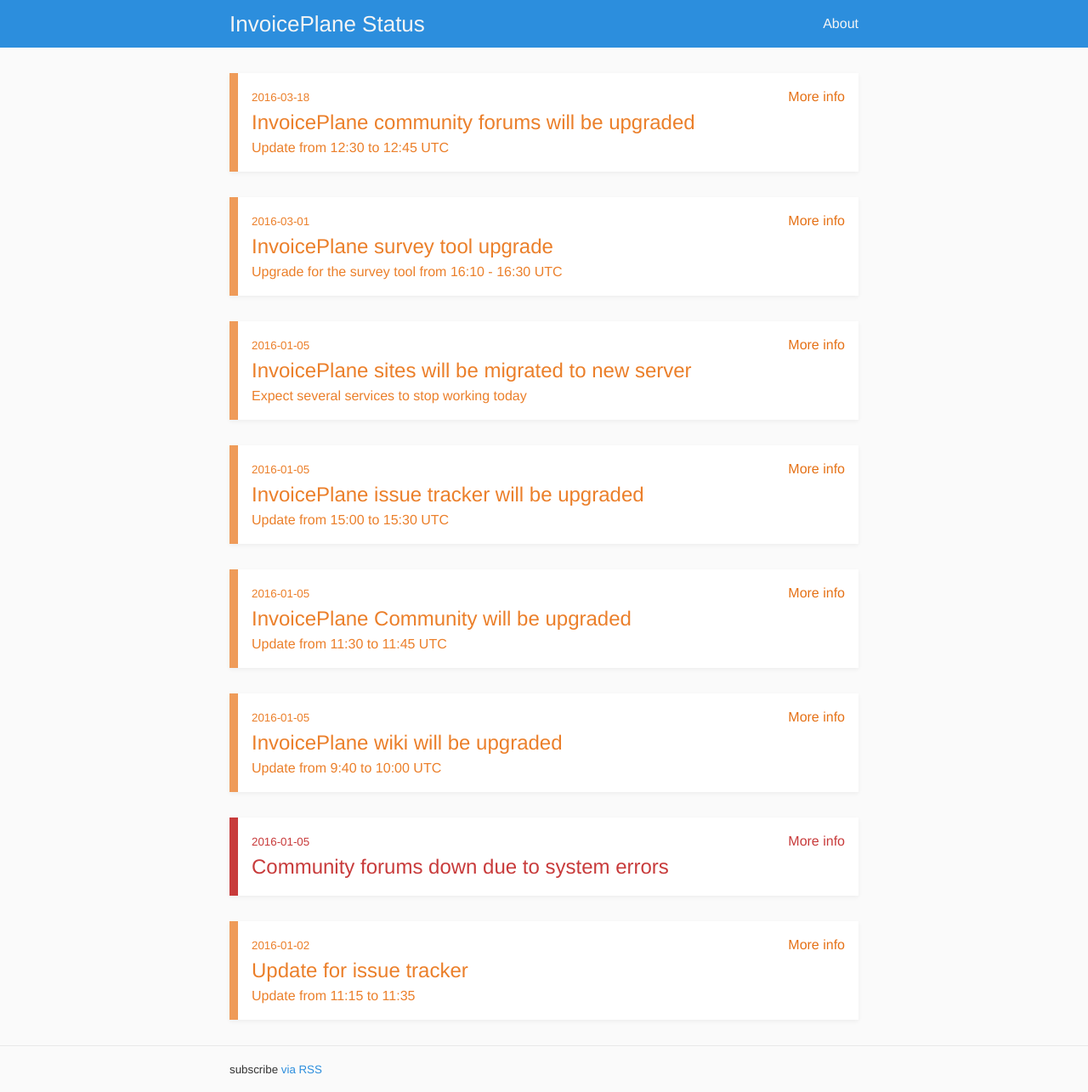
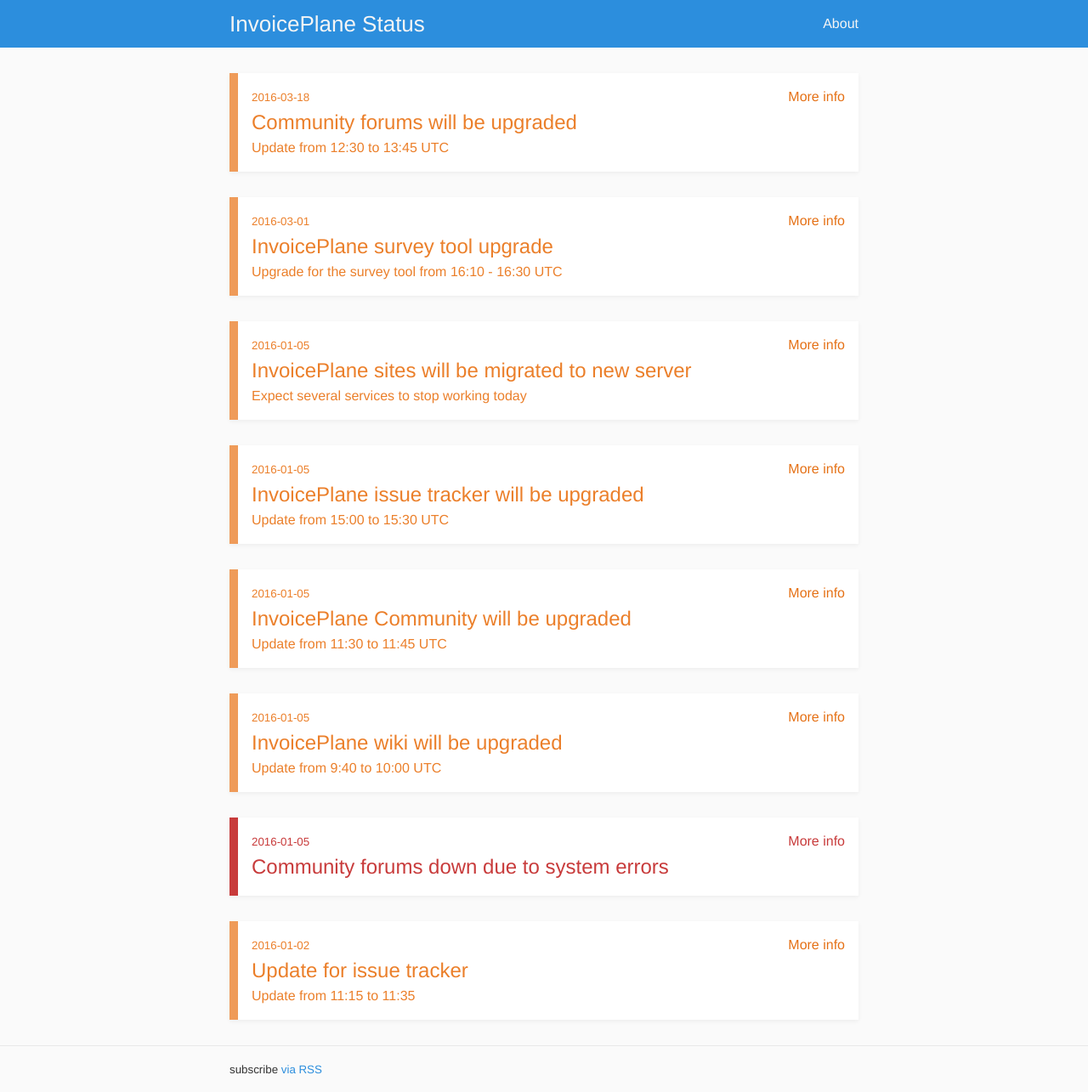
Before and after one commit to InvoicePlane/Status, a Jekyll site: the page built from index.html, in a window 1280 px wide. Shown: the whole page at 85% size. Built offline with Jekyll 4.4.1, drawn with Linux system fonts in a browser that asks for light colours.

Commit message:
Update for previous post

```diff
--- a/_posts/2016-03-18-ip-community-upgrade.markdown
+++ b/_posts/2016-03-18-ip-community-upgrade.markdown
@@ -1,7 +1,7 @@
 ---
 layout: entry-warning
-title:  "InvoicePlane community forums will be upgraded"
+title:  "Community forums will be upgraded"
 date:   2016-03-18 12:30:00 +0100
-info:   "Update from 12:30 to 12:45 UTC"
+info:   "Update from 12:30 to 13:45 UTC"
 ---
-The InvoicePlane community forums (https://community.invoiceplane.com) will be upgraded from 12:30 to 12:45 UTC.
+The InvoicePlane community forums (https://community.invoiceplane.com) will be upgraded from 12:30 to 13:45 UTC.
```
